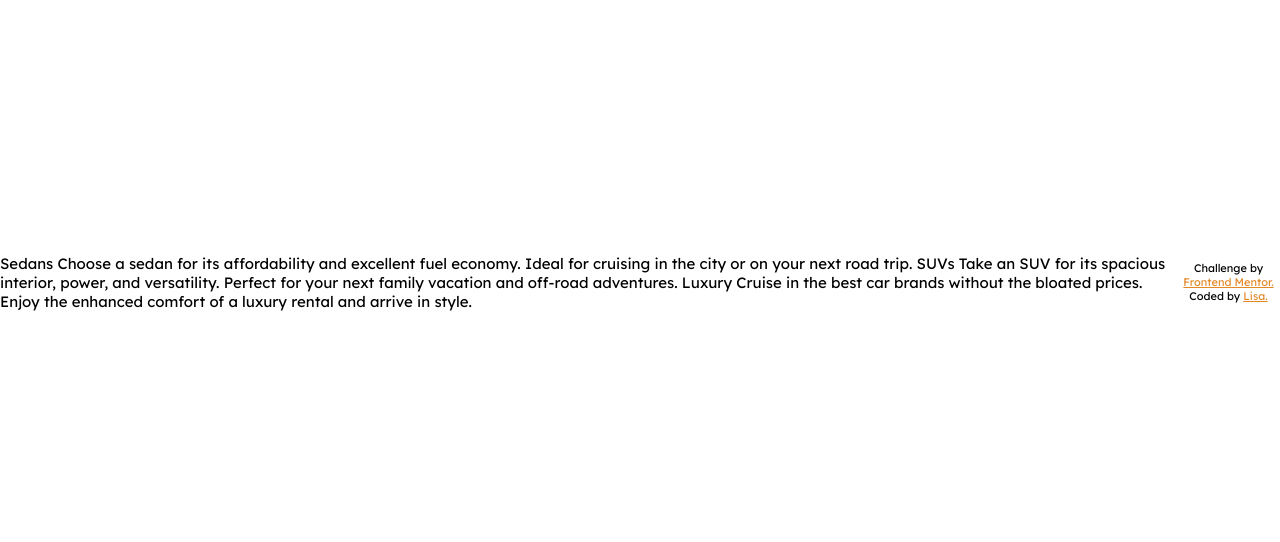
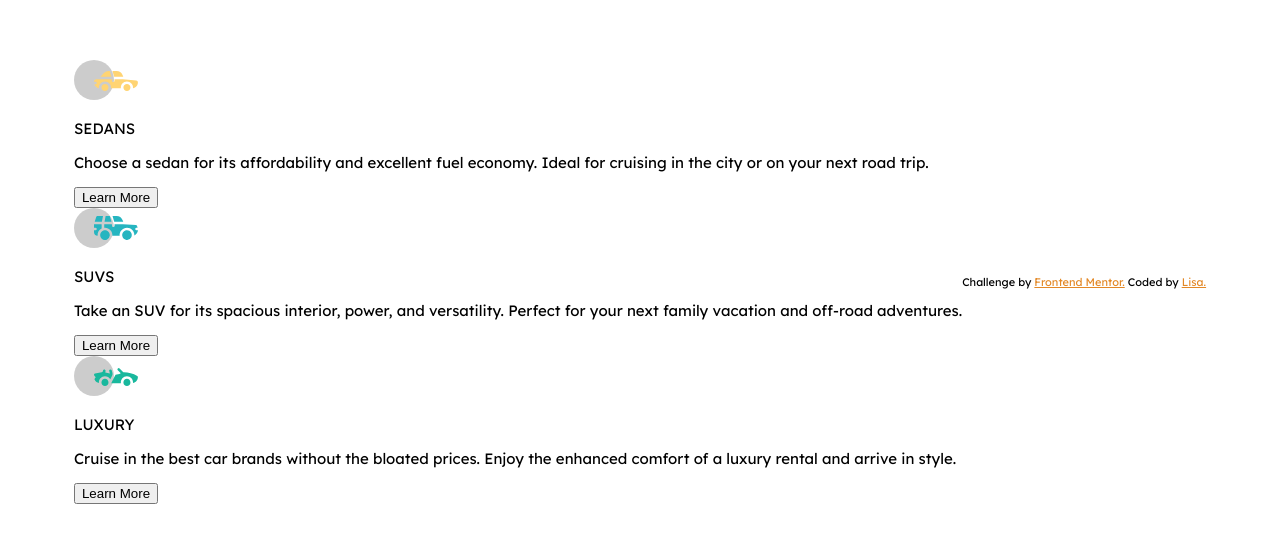
Before and after one commit to CrypticMango/three-column-card-component, a plain HTML site: page index.html in a window 1280 px wide. Shown: the part 118-660 px from the top of the page. Drawn offline with Linux system fonts and the light colour scheme.

Commit message:
added elements around all text
-added in images
-added classes for all elements
-added buttons
-aligned for readability

```diff
--- a/index.html
+++ b/index.html
@@ -23,15 +23,46 @@
 
     <title>Frontend Mentor | 3-column preview card component</title>
   </head>
+
   <body>
     <main>
-      Sedans Choose a sedan for its affordability and excellent fuel economy.
-      Ideal for cruising in the city or on your next road trip. SUVs Take an SUV
-      for its spacious interior, power, and versatility. Perfect for your next
-      family vacation and off-road adventures. Luxury Cruise in the best car
-      brands without the bloated prices. Enjoy the enhanced comfort of a luxury
-      rental and arrive in style.
+      <div class="container">
+        <div class="sedan-card">
+          <img class="sedan-image" src="images/icon-sedans.svg" alt="sedan" />
+          <p>SEDANS</p>
+          <p>
+            Choose a sedan for its affordability and excellent fuel economy.
+            Ideal for cruising in the city or on your next road trip.
+          </p>
+          <button class="sedan-button">Learn More</button>
+        </div>
+
+        <div class="suv-card">
+          <img class="suv-image" src="images/icon-suvs.svg" alt="suv" />
+          <p>SUVS</p>
+          <p>
+            Take an SUV for its spacious interior, power, and versatility.
+            Perfect for your next family vacation and off-road adventures.
+          </p>
+          <button class="suv-button">Learn More</button>
+        </div>
+
+        <div class="luxury-card">
+          <img
+            class="luxury-image"
+            src="images/icon-luxury.svg"
+            alt="luxury-car"
+          />
+          <p>LUXURY</p>
+          <p>
+            Cruise in the best car brands without the bloated prices. Enjoy the
+            enhanced comfort of a luxury rental and arrive in style.
+          </p>
+          <button class="luxury-button">Learn More</button>
+        </div>
+      </div>
     </main>
+
     <footer>
       <div class="attribution">
         Challenge by
```
